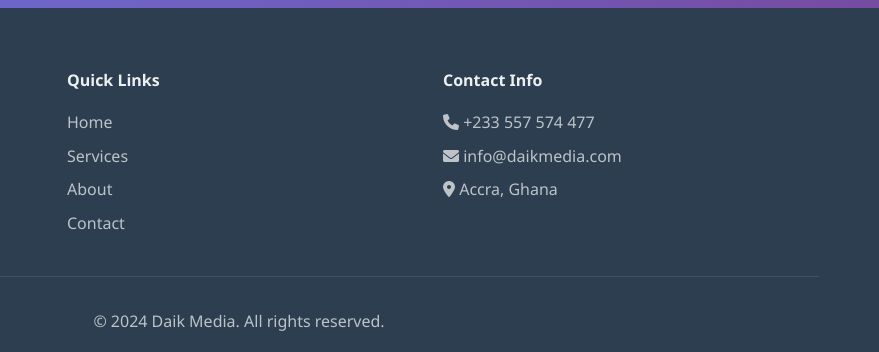
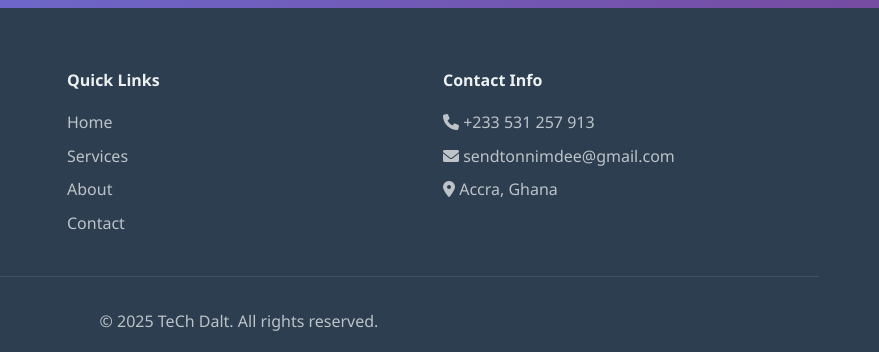
Before and after one commit to Baidoo89/DaikMedia, a website: page index.html in a window 1280 px wide. Shown: the part 2749-3101 px from the top of the page, 401-1280 px from the left. Drawn offline with Linux system fonts and the light colour scheme.

Commit message:
Update index.html
update things

```diff
--- a/index.html
+++ b/index.html
@@ -206,13 +206,13 @@
                 </div>
                 <div class="footer-section">
                     <h4>Contact Info</h4>
-                    <p><i class="fas fa-phone"></i> +233 557 574 477</p>
-                    <p><i class="fas fa-envelope"></i> info@daikmedia.com</p>
+                    <p><i class="fas fa-phone"></i> +233 531 257 913</p>
+                    <p><i class="fas fa-envelope"></i> sendtonnimdee@gmail.com</p>
                     <p><i class="fas fa-map-marker-alt"></i> Accra, Ghana</p>
                 </div>
             </div>
             <div class="footer-bottom">
-                <p>&copy; 2024 Daik Media. All rights reserved.</p>
+                <p>&copy; 2025 TeCh Dalt. All rights reserved.</p>
             </div>
         </div>
     </footer>
```
